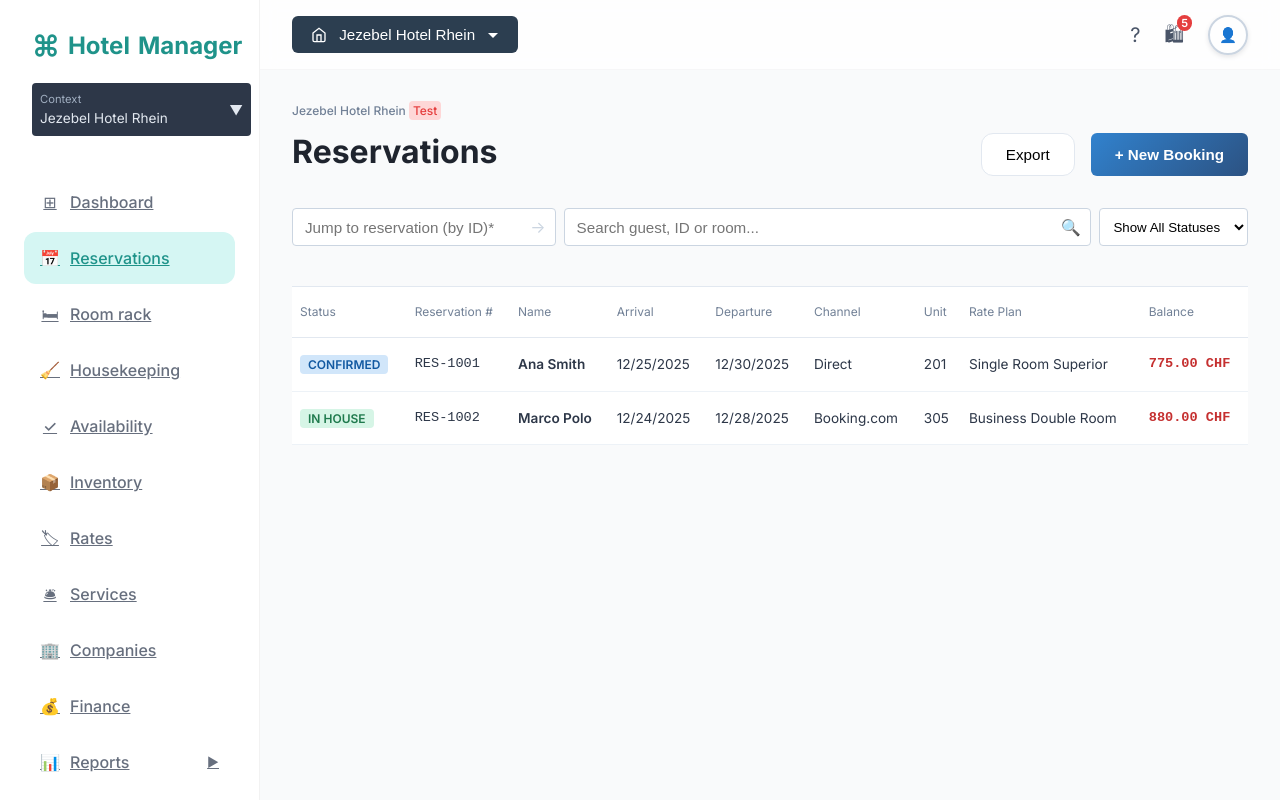
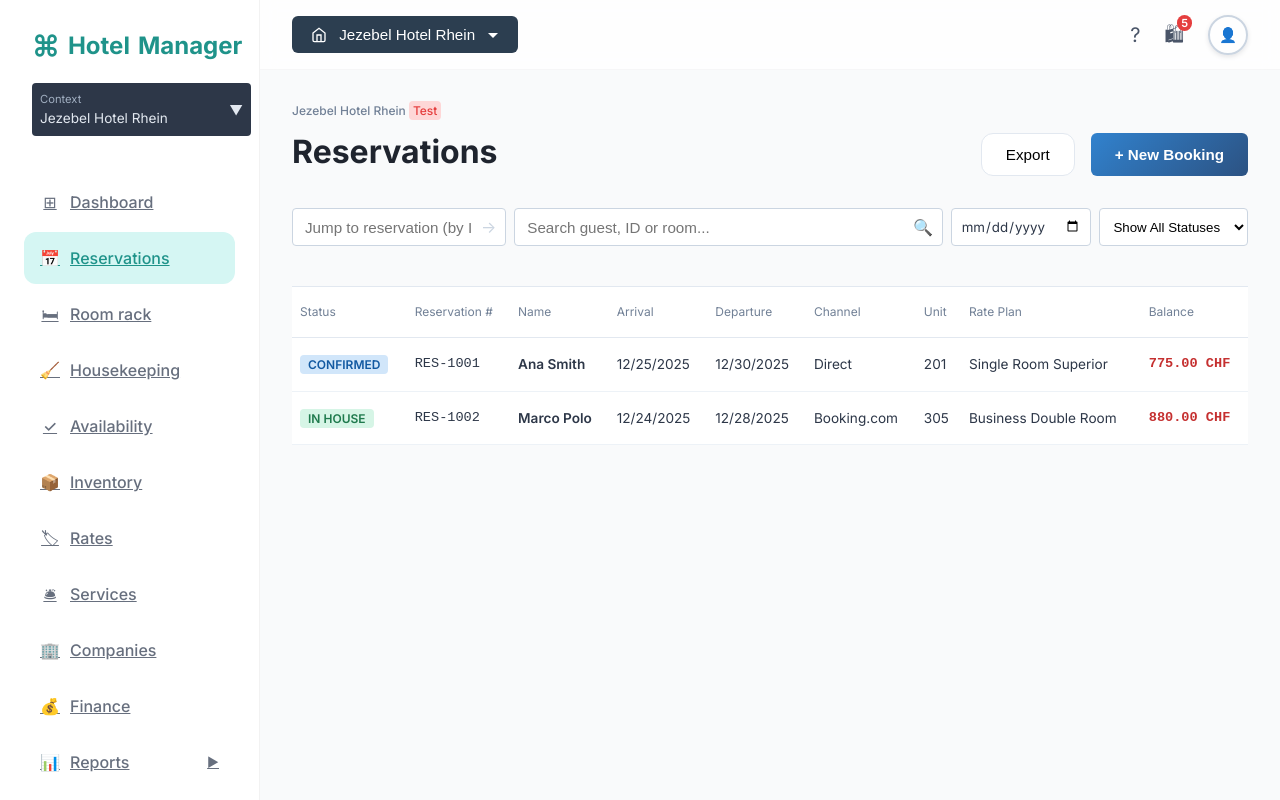
Before and after one commit to Deliveruben29/hotel-management-app, a React (Vite) app: page /reservations in a window 1280 px wide. Built offline with nearby package versions, Linux system fonts and the light colour scheme.

Commit message:
feat: Add Date Filter to Reservations List - Enables filtering by specific date (Arrivals/Departures/In-House) with visual active filter chips

```diff
--- a/src/pages/ReservationsNew.jsx
+++ b/src/pages/ReservationsNew.jsx
@@ -7,6 +7,7 @@ export default function Reservations() {
     const { reservations, addReservation, updateReservationStatus, updateReservation } = useReservations(); // Use Global State
     const [view, setView] = useState('list'); // 'list' or 'create'
     const [filter, setFilter] = useState('all');
+    const [dateFilter, setDateFilter] = useState('');
     const [searchTerm, setSearchTerm] = useState('');
 
     // Create Booking State
@@ -19,11 +20,33 @@ export default function Reservations() {
 
     // Filter Logic
     const filteredReservations = (reservations || []).filter(res => {
-        const matchesStatus = filter === 'all' || res.status === filter;
+        const matchesStatus = filter === 'all' ||
+            (res.status === 'confirmed' && filter === 'confirmed') ||
+            (res.status === 'IN_HOUSE' && filter === 'checked_in') || // Map old filter value to new
+            (res.status === 'in_house' && filter === 'checked_in') ||
+            (res.status === 'Checked Out' && filter === 'checked_out') ||
+            res.status === filter; // Fallback
+
         const matchesSearch = res.guestName.toLowerCase().includes(searchTerm.toLowerCase()) ||
             res.id.toLowerCase().includes(searchTerm.toLowerCase()) ||
             res.room.includes(searchTerm);
-        return matchesStatus && matchesSearch;
+
+        let matchesDate = true;
+        if (dateFilter) {
+            const targetDate = new Date(dateFilter);
+            targetDate.setHours(0, 0, 0, 0);
+
+            const arrival = new Date(res.arrival); initialSet(arrival);
+            const departure = new Date(res.departure); initialSet(departure);
+
+            // Helper to ignore time
+            function initialSet(d) { d.setHours(0, 0, 0, 0); }
+
+            // Match if date falls within [Arrival, Departure] inclusive
+            matchesDate = targetDate >= arrival && targetDate <= departure;
+        }
+
+        return matchesStatus && matchesSearch && matchesDate;
     });
 
     // --- Sub-Components ---
@@ -379,6 +402,24 @@ export default function Reservations() {
                     <span style={{ position: 'absolute', right: '10px', top: '50%', transform: 'translateY(-50%)', color: '#cbd5e1' }}>🔍</span>
                 </div>
 
+                {/* Date Filter */}
+                <div style={{ position: 'relative' }}>
+                    <input
+                        type="date"
+                        value={dateFilter}
+                        onChange={(e) => setDateFilter(e.target.value)}
+                        style={{
+                            padding: '0.55rem',
+                            border: '1px solid #cbd5e1',
+                            borderRadius: '4px',
+                            background: 'white',
+                            cursor: 'pointer',
+                            color: '#2d3748',
+                            fontFamily: 'inherit'
+                        }}
+                    />
+                </div>
+
                 {/* Real Filter Buttons */}
                 <select
                     value={filter}
@@ -408,6 +449,22 @@ export default function Reservations() {
                     }}>
                         Status: {STATUS_COLORS[filter]?.label || filter}
                         <span style={{ cursor: 'pointer' }} onClick={() => setFilter('all')}>✖</span>
+                    </span>
+                )}
+                {dateFilter && (
+                    <span style={{
+                        background: '#bee3f8',
+                        padding: '4px 12px',
+                        borderRadius: '999px',
+                        fontSize: '0.85rem',
+                        color: '#2c5282',
+                        fontWeight: 600,
+                        display: 'inline-flex',
+                        alignItems: 'center',
+                        gap: '0.5rem'
+                    }}>
+                        Date: {new Date(dateFilter).toLocaleDateString()}
+                        <span style={{ cursor: 'pointer' }} onClick={() => setDateFilter('')}>✖</span>
                     </span>
                 )}
             </div>
```
